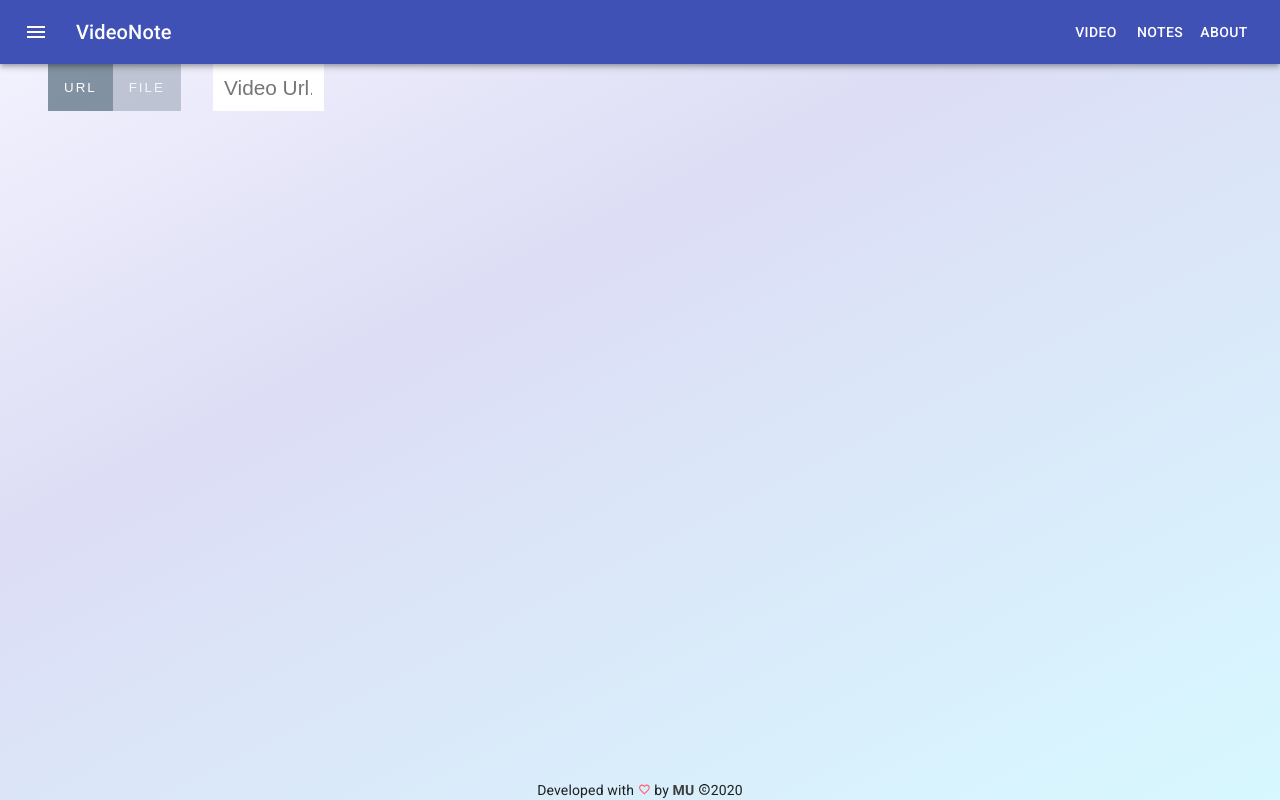
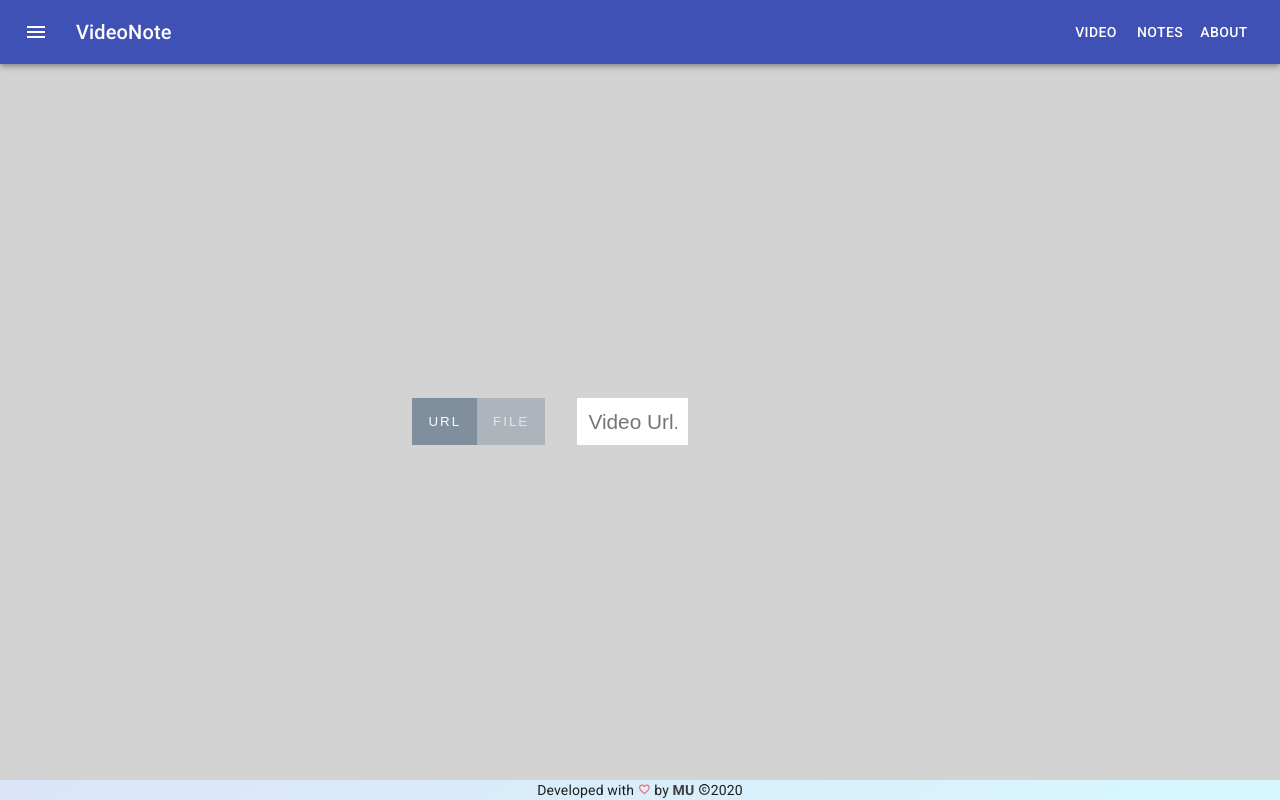
Before and after one commit to joshmu/vn-material_old, a React (Create React App) app: page / in a window 1280 px wide. Built offline with nearby package versions, Linux system fonts and the light colour scheme.

Commit message:
SourceLoader component

```diff
--- a/src/components/Notes.js
+++ b/src/components/Notes.js
@@ -1,5 +1,5 @@
 import React, { useEffect, useContext, useRef } from 'react'
-import { Grid, Typography } from '@material-ui/core'
+import { Grid } from '@material-ui/core'
 
 // todo: click timestamp on todo input to disable timestamp add
 // todo: seek whilst there is a note changes timestamp
@@ -90,8 +90,11 @@ const Todo = () => {
   }
 
   return (
-    <Grid item style={{ backgroundColor: 'salmon' }}>
-      <Typography>Notes</Typography>
+    <Grid
+      item
+      style={{ backgroundColor: 'salmon', alignSelf: 'flex-start' }}
+      xs={10}
+    >
       <Timeline />
       <form className={style.form} onSubmit={onSubmit}>
         <label htmlFor="addTodo"></label>
--- /dev/null
+++ b/src/components/SourceLoader.js
@@ -0,0 +1,68 @@
+import React, { useContext, useState } from 'react'
+import VideoFileSource from '../components/VideoFileSource'
+
+import { playerContext } from '../context/player/PlayerState'
+
+import style from '../styles.module.scss'
+
+const LoadSource = () => {
+  const [urlSource, setUrlSource] = useState(true)
+  const [url, setUrl] = useState('')
+
+  const { loadVideo, ready } = useContext(playerContext)
+
+  const onFileChange = e => {
+    const file = e.target.files[0]
+    const url = URL.createObjectURL(file)
+    setUrl(url)
+    loadVideo(url)
+  }
+
+  const onChange = e => {
+    setUrl(e.target.value)
+  }
+
+  const onSubmit = e => {
+    e.preventDefault()
+    loadVideo(url)
+  }
+  return (
+    <div>
+      <form className={`${style.form} formSource`} onSubmit={onSubmit}>
+        <div className="sourceControls">
+          <button
+            className={urlSource ? 'active' : 'inactive'}
+            onClick={() => setUrlSource(true)}
+          >
+            URL
+          </button>
+
+          <button
+            className={urlSource ? 'inactive' : 'active'}
+            onClick={() => setUrlSource(false)}
+          >
+            File
+          </button>
+        </div>
+
+        {urlSource ? (
+          <>
+            <label htmlFor="videoUrl"></label>
+            <input
+              id="videoUrl"
+              name="videoUrl"
+              type="text"
+              value={url}
+              onChange={onChange}
+              placeholder="Video Url..."
+            />
+          </>
+        ) : (
+          <VideoFileSource onFileChange={onFileChange} />
+        )}
+      </form>
+    </div>
+  )
+}
+
+export default LoadSource
--- a/src/layout/Main.js
+++ b/src/layout/Main.js
@@ -4,7 +4,7 @@ import { Grid, makeStyles } from '@material-ui/core'
 
 const styles = {
   root: {
-    // backgroundColor: 'lightgrey',
+    backgroundColor: 'lightgrey',
     flex: 1
   }
 }
@@ -13,7 +13,13 @@ const useStyles = makeStyles(styles)
 const Main = props => {
   const classes = useStyles()
   return (
-    <Grid container className={classes.root}>
+    <Grid
+      container
+      direction="row"
+      justify="center"
+      alignItems="center"
+      className={classes.root}
+    >
       {props.children}
     </Grid>
   )
--- a/src/pages/VideoPage.js
+++ b/src/pages/VideoPage.js
@@ -1,76 +1,26 @@
 import React, { useState, useContext } from 'react'
+import { Grid } from '@material-ui/core'
 
 import Player from '../components/react-player/Player'
 import Notes from '../components/Notes'
-import VideoFileSource from '../components/VideoFileSource'
+import SourceLoader from '../components/SourceLoader'
 
 import { playerContext } from '../context/player/PlayerState'
 
-import style from '../styles.module.scss'
-
 const VideoPage = () => {
-  const [urlSource, setUrlSource] = useState(true)
-  const [url, setUrl] = useState('')
-
-  const { loadVideo, ready } = useContext(playerContext)
-
-  const onFileChange = e => {
-    const file = e.target.files[0]
-    const url = URL.createObjectURL(file)
-    setUrl(url)
-    loadVideo(url)
-  }
-
-  const onChange = e => {
-    setUrl(e.target.value)
-  }
-
-  const onSubmit = e => {
-    e.preventDefault()
-    loadVideo(url)
-  }
+  const { ready } = useContext(playerContext)
 
   return (
-    <div className={style.videoWrapper}>
-      {!ready && (
-        <form className={`${style.form} formSource`} onSubmit={onSubmit}>
-          <div className="sourceControls">
-            <button
-              className={urlSource ? 'active' : 'inactive'}
-              onClick={() => setUrlSource(true)}
-            >
-              URL
-            </button>
-
-            <button
-              className={urlSource ? 'inactive' : 'active'}
-              onClick={() => setUrlSource(false)}
-            >
-              File
-            </button>
-          </div>
-
-          {urlSource ? (
-            <>
-              <label htmlFor="videoUrl"></label>
-              <input
-                id="videoUrl"
-                name="videoUrl"
-                type="text"
-                value={url}
-                onChange={onChange}
-                placeholder="Video Url..."
-              />
-            </>
-          ) : (
-            <VideoFileSource onFileChange={onFileChange} />
-          )}
-        </form>
+    <Grid item>
+      {ready ? (
+        <>
+          <Player />
+          <Notes />
+        </>
+      ) : (
+        <SourceLoader />
       )}
-
-      <Player />
-      {ready && <Notes />}
-    </div>
+    </Grid>
   )
 }
 
```
